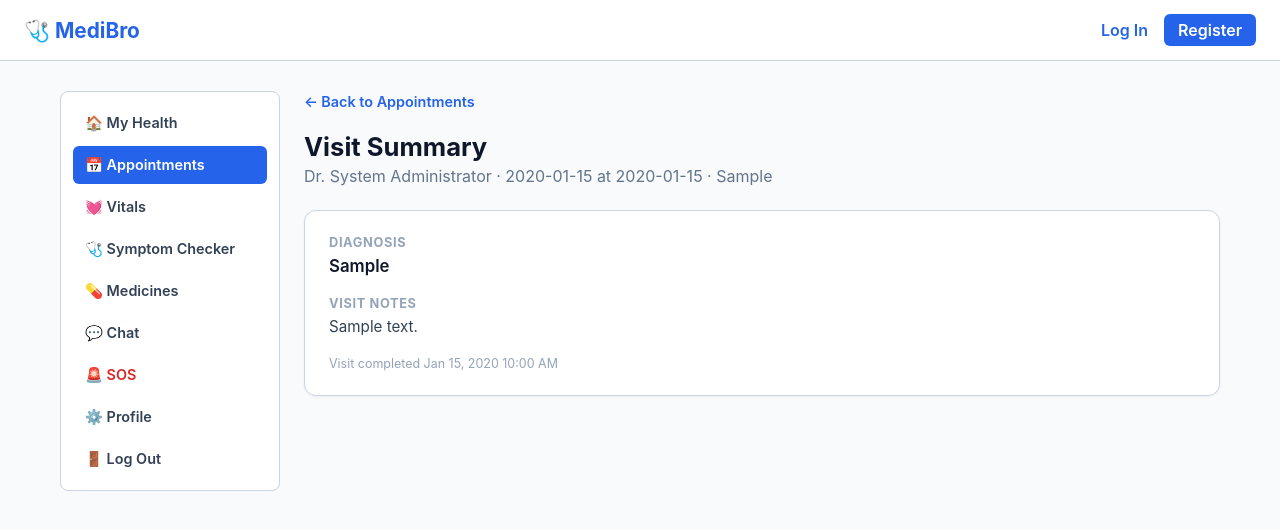
After one commit to dsgm45/medibro, a Flask app: template templates/appointment_summary.html in a window 1280 px wide. The commit adds this page. Shown: the top 530 px of the page. Run offline with Flask 3, Linux system fonts and the light colour scheme; the template is opened without the code that fills it: values that come from a table or form of the project are taken from there, others are empty; tables that the repository leaves empty hold one stand-in row (values such as "Sample post"); parts of the project's set-up code (start-up, migrations or seed data) failed here and were passed over.

Commit message:
Add doctor visit summaries (diagnosis + notes), visit history for continuity of care

```diff
--- a/app.py
+++ b/app.py
@@ -89,6 +89,9 @@ class Appointment(db.Model):
     phone_number = db.Column(db.String(20), nullable=True)
     status = db.Column(db.String(20), nullable=False, default='pending')
     follow_up_requested = db.Column(db.Boolean, nullable=False, default=False)
+    diagnosis = db.Column(db.Text, nullable=True)
+    visit_notes = db.Column(db.Text, nullable=True)
+    completed_at = db.Column(db.DateTime, nullable=True)
     created_at = db.Column(db.DateTime, default=datetime.utcnow)
 
     patient = db.relationship('User', foreign_keys=[patient_id], backref='patient_appointments')
@@ -579,12 +582,6 @@ def handle_appointment(app_id, action):
         elif action == 'decline':
             appt.status = 'declined'
             flash('Appointment declined.', 'error')
-        elif action == 'complete':
-            if appt.status != 'accepted':
-                flash('Only accepted appointments can be marked completed.', 'error')
-                return redirect(url_for('doctor_dashboard'))
-            appt.status = 'completed'
-            flash('Appointment marked as completed.', 'success')
 
         db.session.commit()
     except Exception as e:
@@ -593,6 +590,53 @@ def handle_appointment(app_id, action):
         flash('Database error updating appointment.', 'error')
 
     return redirect(url_for('doctor_dashboard'))
+
+@app.route('/appointment/<int:app_id>/complete', methods=['GET', 'POST'])
+@login_required
+@role_required('doctor')
+def complete_appointment(app_id):
+    appt = Appointment.query.get_or_404(app_id)
+    if appt.doctor_id != session.get('user_id'):
+        flash('Unauthorized action.', 'error')
+        return redirect(url_for('doctor_dashboard'))
+    if appt.status not in ('accepted', 'completed'):
+        flash('Only accepted or completed appointments can have a visit summary.', 'error')
+        return redirect(url_for('doctor_dashboard'))
+
+    if request.method == 'POST':
+        diagnosis = request.form.get('diagnosis', '').strip()
+        visit_notes = request.form.get('visit_notes', '').strip()
+
+        try:
+            appt.diagnosis = diagnosis
+            appt.visit_notes = visit_notes
+            if appt.status == 'accepted':
+                appt.status = 'completed'
+                appt.completed_at = datetime.utcnow()
+            db.session.commit()
+            flash('Visit summary saved.', 'success')
+        except Exception as e:
+            db.session.rollback()
+            app.logger.error(f"Complete appointment error: {e}")
+            flash('Error saving visit summary.', 'error')
+
+        return redirect(url_for('doctor_dashboard'))
+
+    return render_template('appointment_complete.html', appt=appt)
+
+@app.route('/my-appointment/<int:app_id>/summary')
+@login_required
+@role_required('patient')
+def appointment_summary(app_id):
+    appt = Appointment.query.get_or_404(app_id)
+    if appt.patient_id != session.get('user_id'):
+        flash('Unauthorized action.', 'error')
+        return redirect(url_for('patient_dashboard'))
+    if appt.status != 'completed':
+        flash('This appointment does not have a visit summary yet.', 'error')
+        return redirect(url_for('patient_dashboard'))
+
+    return render_template('appointment_summary.html', appt=appt)
 
 @app.route('/appointment/<int:app_id>/request-follow-up', methods=['POST'])
 @login_required
@@ -660,13 +704,15 @@ def view_patient_history(patient_id):
     vitals_history = Vital.query.filter_by(patient_id=patient_id).order_by(Vital.recorded_at.desc()).limit(20).all()
     symptom_history = SymptomLog.query.filter_by(patient_id=patient_id).order_by(SymptomLog.created_at.desc()).limit(20).all()
     medicine_history = Medicine.query.filter_by(patient_id=patient_id).order_by(Medicine.created_at.desc()).all()
+    visit_history = Appointment.query.filter_by(patient_id=patient_id, status='completed').order_by(Appointment.completed_at.desc()).limit(20).all()
 
     return render_template(
         'patient_history_view.html',
         patient=patient,
         vitals_history=vitals_history,
         symptom_history=symptom_history,
-        medicine_history=medicine_history
+        medicine_history=medicine_history,
+        visit_history=visit_history
     )
 
 @app.route('/chat')
--- /dev/null
+++ b/templates/appointment_summary.html
@@ -0,0 +1,50 @@
+{% extends "base.html" %}
+{% block title %}Visit Summary - MediBro{% endblock %}
+{% block content %}
+<div class="patient-layout">
+    <aside class="patient-sidebar">
+        <a href="{{ url_for('my_health') }}">🏠 My Health</a>
+        <a href="{{ url_for('patient_dashboard') }}" class="active">📅 Appointments</a>
+        <a href="{{ url_for('vitals') }}">💓 Vitals</a>
+        <a href="{{ url_for('symptoms') }}">🩺 Symptom Checker</a>
+        <a href="{{ url_for('medicines') }}">💊 Medicines</a>
+        <a href="{{ url_for('chat_list') }}">💬 Chat</a>
+        <a href="{{ url_for('sos') }}" class="sos-link">🚨 SOS</a>
+        <a href="{{ url_for('profile') }}">⚙️ Profile</a>
+        <a href="{{ url_for('logout') }}">🚪 Log Out</a>
+    </aside>
+
+    <main class="patient-main">
+        <div style="margin-bottom: 20px;">
+            <a href="{{ url_for('patient_dashboard') }}" style="color: #2563eb; text-decoration: none; font-weight: 600; font-size: 0.9rem;">&larr; Back to Appointments</a>
+        </div>
+
+        <div style="margin-bottom: 24px;">
+            <h1 style="margin: 0; font-size: 1.6rem; color: #0f172a;">Visit Summary</h1>
+            <p style="margin: 4px 0 0 0; color: #64748b;">Dr. {{ appt.doctor.full_name.replace('Dr. ', '').replace('Dr ', '') }} &middot; {{ appt.appointment_date }} at {{ appt.appointment_time }}{% if appt.reason %} &middot; {{ appt.reason }}{% endif %}</p>
+        </div>
+
+        <div style="background-color: #ffffff; border: 1px solid #cbd5e1; border-radius: 12px; padding: 24px; box-shadow: 0 1px 3px rgba(0,0,0,0.05);">
+            <div style="margin-bottom: 20px;">
+                <p style="margin: 0 0 6px 0; font-size: 0.8rem; font-weight: 700; color: #94a3b8; text-transform: uppercase; letter-spacing: 0.05em;">Diagnosis</p>
+                {% if appt.diagnosis %}
+                <p style="margin: 0; color: #0f172a; font-size: 1.05rem; font-weight: 600;">{{ appt.diagnosis }}</p>
+                {% else %}
+                <p style="margin: 0; color: #94a3b8; font-size: 0.9rem;">No diagnosis was recorded for this visit.</p>
+                {% endif %}
+            </div>
+            <div>
+                <p style="margin: 0 0 6px 0; font-size: 0.8rem; font-weight: 700; color: #94a3b8; text-transform: uppercase; letter-spacing: 0.05em;">Visit Notes</p>
+                {% if appt.visit_notes %}
+                <p style="margin: 0; color: #334155; font-size: 0.95rem; white-space: pre-wrap;">{{ appt.visit_notes }}</p>
+                {% else %}
+                <p style="margin: 0; color: #94a3b8; font-size: 0.9rem;">No additional notes were recorded for this visit.</p>
+                {% endif %}
+            </div>
+            {% if appt.completed_at %}
+            <p style="margin: 20px 0 0 0; color: #94a3b8; font-size: 0.78rem;">Visit completed {{ appt.completed_at.strftime('%b %d, %Y %I:%M %p') }}</p>
+            {% endif %}
+        </div>
+    </main>
+</div>
+{% endblock %}
--- a/templates/doctor_dashboard.html
+++ b/templates/doctor_dashboard.html
@@ -63,12 +63,10 @@
                                 </form>
                                 {% elif appt.status == 'accepted' %}
                                 <a href="{{ url_for('chat_thread', appointment_id=appt.id) }}" style="color: #2563eb; font-size: 0.85rem; font-weight: 600; text-decoration: none; margin-right: 10px;">💬 Chat</a>
-                                <form action="{{ url_for('handle_appointment', app_id=appt.id, action='complete') }}" method="POST" style="display: inline;">
-                                    <input type="hidden" name="csrf_token" value="{{ csrf_token() }}">
-                                    <button type="submit" style="padding: 6px 14px; background-color: #6d28d9; color: #ffffff; border-radius: 6px; border: none; font-size: 0.85rem; font-weight: 600; font-family: inherit; cursor: pointer;">Mark Completed</button>
-                                </form>
+                                <a href="{{ url_for('complete_appointment', app_id=appt.id) }}" style="padding: 6px 14px; background-color: #6d28d9; color: #ffffff; border-radius: 6px; text-decoration: none; font-size: 0.85rem; font-weight: 600; display: inline-block;">Mark Completed</a>
                                 {% elif appt.status == 'completed' %}
                                 <a href="{{ url_for('chat_thread', appointment_id=appt.id) }}" style="color: #2563eb; font-size: 0.85rem; font-weight: 600; text-decoration: none; margin-right: 10px;">💬 Chat</a>
+                                <a href="{{ url_for('complete_appointment', app_id=appt.id) }}" style="color: #6d28d9; font-size: 0.85rem; font-weight: 600; text-decoration: none; margin-right: 10px;">📝 Edit Summary</a>
                                 {% if not appt.follow_up_requested %}
                                 <form action="{{ url_for('request_follow_up', app_id=appt.id) }}" method="POST" style="display: inline;">
                                     <input type="hidden" name="csrf_token" value="{{ csrf_token() }}">
--- a/templates/patient_dashboard.html
+++ b/templates/patient_dashboard.html
@@ -141,7 +141,10 @@
                                     <input type="hidden" name="csrf_token" value="{{ csrf_token() }}">
                                     <button type="submit" style="background: none; border: none; padding: 0; font-family: inherit; color: #dc2626; font-weight: 600; font-size: 0.85rem; cursor: pointer;">Cancel</button>
                                 </form>
-                                {% elif appt.status in ['accepted', 'completed'] %}
+                                {% elif appt.status == 'accepted' %}
+                                <a href="{{ url_for('chat_thread', appointment_id=appt.id) }}" style="color: #2563eb; text-decoration: none; font-weight: 600; font-size: 0.85rem;">💬 Chat</a>
+                                {% elif appt.status == 'completed' %}
+                                <a href="{{ url_for('appointment_summary', app_id=appt.id) }}" style="color: #6d28d9; text-decoration: none; font-weight: 600; font-size: 0.85rem; margin-right: 10px;">📝 Summary</a>
                                 <a href="{{ url_for('chat_thread', appointment_id=appt.id) }}" style="color: #2563eb; text-decoration: none; font-weight: 600; font-size: 0.85rem;">💬 Chat</a>
                                 {% endif %}
                             </td>
```
Also changed, not shown: migrations/versions/0002_visit_summary.py (added, +28 -0 lines), templates/appointment_complete.html (added, +36 -0 lines), templates/patient_history_view.html (+22 -0 lines).
